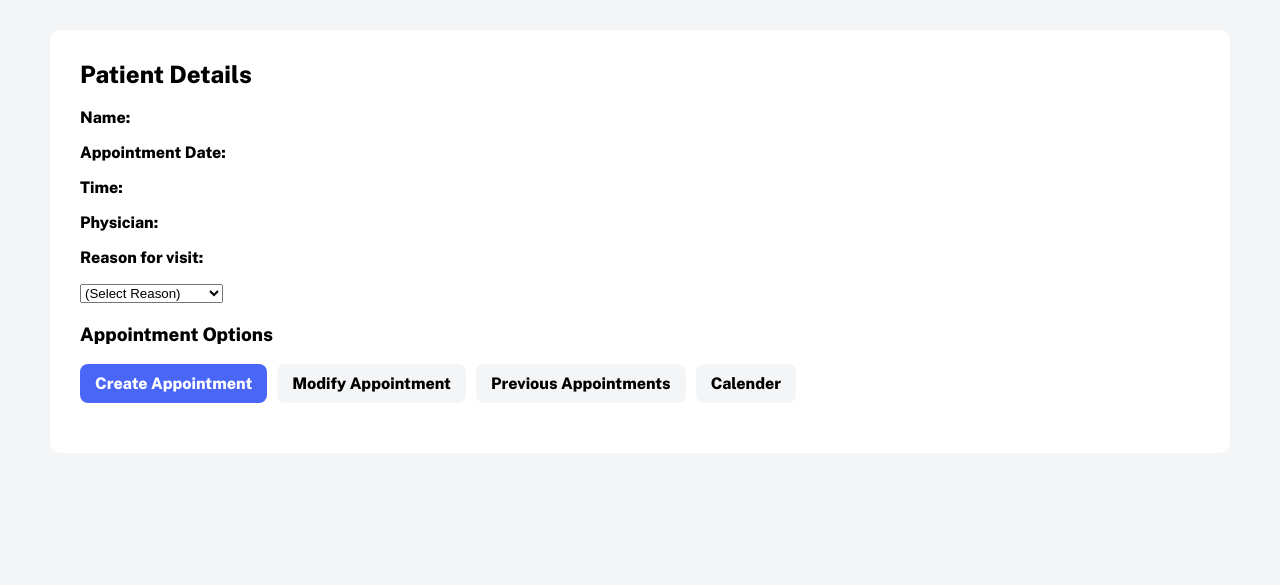
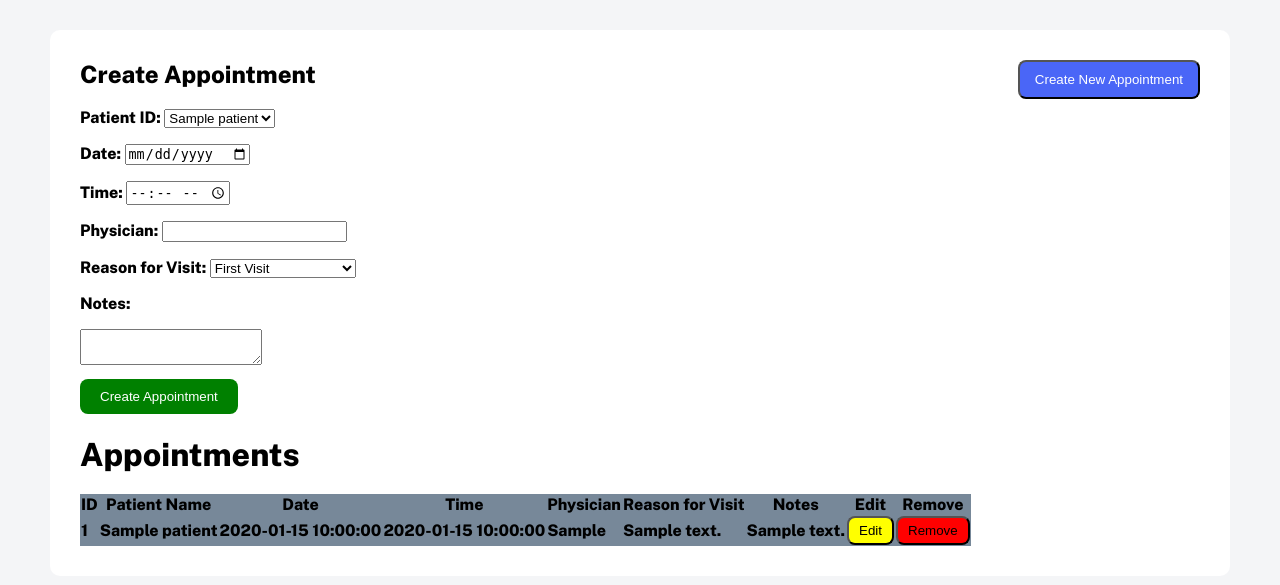
Before and after one commit to kxvalencia/capstone, a PHP site: page /Appointments.php in a window 1280 px wide. Shown: the part 79-664 px from the top of the page. Run offline with PHP 8.4, Linux system fonts and the light colour scheme; tables that the repository leaves empty or names only in its code hold one stand-in row (values such as "Sample post").

Commit message:
Update Appointments and patient pages

```diff
--- a/Appointments.php
+++ b/Appointments.php
@@ -1,3 +1,57 @@
+<?php
+require 'db.php'; // Ensure the database connection file is correctly linked
+
+$patients = $pdo->query("SELECT patient_id, name FROM patients")->fetchAll(PDO::FETCH_ASSOC);
+$selectedAppointment = null;
+
+if (isset($_GET['select_id']) && $_GET['select_id'] != '') {
+    $stmt = $pdo->prepare("SELECT * FROM appointments WHERE appointment_id = ?");
+    $stmt->execute([$_GET['select_id']]);
+    $selectedAppointment = $stmt->fetch(PDO::FETCH_ASSOC);
+}
+
+if ($_SERVER["REQUEST_METHOD"] == "POST") {
+    // Extract and sanitize input data
+    $patientId = $_POST['patient_id'];
+    $appointmentDate = $_POST['appointment_date'];
+    $appointmentTime = $_POST['appointment_time'];
+    $physician = $_POST['physician'];
+    $reasonForVisit = $_POST['reason_for_visit'];
+    $notes = $_POST['notes'];
+
+    if (!empty($_POST['appointment_id'])) {
+        $appointmentId = $_POST['appointment_id'];
+        $sql = "UPDATE appointments SET patient_id=?, appointment_date=?, appointment_time=?, physician=?, reason_for_visit=?, notes=? WHERE appointment_id=?";
+        $stmt = $pdo->prepare($sql);
+        $stmt->execute([$patientId, $appointmentDate, $appointmentTime, $physician, $reasonForVisit, $notes, $appointmentId]);
+    } else {
+        $sql = "INSERT INTO appointments (patient_id, appointment_date, appointment_time, physician, reason_for_visit, notes) VALUES (?, ?, ?, ?, ?, ?)";
+        $stmt = $pdo->prepare($sql);
+        $stmt->execute([$patientId, $appointmentDate, $appointmentTime, $physician, $reasonForVisit, $notes]);
+    }
+
+    header("Location: Appointments_new.php");
+    exit();
+}
+
+function getAllAppointments($pdo)
+{
+    $stmt = $pdo->query("SELECT appointments.appointment_id, patients.name as patient_name, appointments.appointment_date, appointments.appointment_time, appointments.physician, appointments.reason_for_visit, appointments.notes FROM appointments JOIN patients ON appointments.patient_id = patients.patient_id");
+    return $stmt->fetchAll(PDO::FETCH_ASSOC);
+}
+
+// Handle delete request
+if (isset($_GET['delete_id']) && $_GET['delete_id'] != '') {
+    $stmt = $pdo->prepare("DELETE FROM appointments WHERE appointment_id = ?");
+    $stmt->execute([$_GET['delete_id']]);
+
+    header("Location: Appointments_new.php");
+    exit();
+}
+
+$appointments = getAllAppointments($pdo);
+?>
+
 <!DOCTYPE html>
 <html lang="en">
 
@@ -21,287 +75,117 @@
         </div>
     </div>
 
-
-    <!-- Patient Info section -->
     <div class="profile-box">
         <div class="profile-section">
-            <h2>Patient Details</h2>
-            <p><strong>Name:</strong></p>
-            <p><strong>Appointment Date:</strong></p>
-            <p><strong>Time:</strong></p>
-            <p><strong>Physician:</strong></p>
-            <p><strong>Reason for visit:</strong></p>
-            <select name="Reason">
-                <option value="Select">(Select Reason)</option>
-                <option value="First Visit">First Visit</option>
-                <option value="Follow-up Visit">Follow-up Visit</option>
-                <option value="Wellness Check">Wellness Check</option>
-                <option value="Pre-Op Consultation">Pre-Op Consultation</option>
-                <option value="Surgery">Surgery</option>
-                <option value="Post-op Consultation">Post-op Consulation</option>
-            </select>
-        </div>
+            <h2>Create Appointment
+                <a href="Appointments_new.php"><button class="new-link">Create New Appointment</button></a>
 
-        <!-- Button selection area -->
-        <h3>Appointment Options</h3>
-        <div class="tabs">
-            <a class="tab-link active" id="popup-link" onclick="openFormCreate(); showTab()">Create Appointment</a>
-            <a class="tab-link" id="popup-link" onclick="openFormModify(); showTab()">Modify Appointment</a>
-            <a class="tab-link" id="popup-link" onclick="openFormPrevious(); showTab()">Previous Appointments</a>
-            <a class="tab-link" id="popup-link" onclick="openFormCalender(); showTab()">Calender</a>
-        </div>
+            </h2>
+
+            <!-- Appointment Form Section -->
+            <form action="Appointments_new.php" method="post">
+                <input type="hidden" name="appointment_id"
+                    value="<?php echo $selectedAppointment['appointment_id'] ?? ''; ?>">
+
+                <!-- Patient ID Dropdown -->
+                <p><label for="patient_id">Patient ID: </label>
+                    <select name="patient_id">
+                        <?php foreach ($patients as $patient): ?>
+                            <option value="<?php echo $patient['patient_id']; ?>" <?php echo $selectedAppointment && $selectedAppointment['patient_id'] == $patient['patient_id'] ? 'selected' : ''; ?>>
+                                <?php echo htmlspecialchars($patient['name']); ?>
+                            </option>
+                        <?php endforeach; ?>
+                    </select>
+                </p>
+
+                <p><label for="appointment_date">Date: </label>
+                    <input type="date" name="appointment_date"
+                        value="<?php echo $selectedAppointment['appointment_date'] ?? ''; ?>">
+                </p>
 
 
-        <!-- Create Appointment -->
-        <div id="popup-window" class="popupWindow">
-            <h3 class="title">New Appointment</h3>
-            <form class="form-popup">
-                <input type="text" placeholder="First Name" class="inputField">
-                <input type="text" placeholder="Last Name" class="inputField">
-                <input type="datetime" placeholder="Appointment Date" class="inputField">
-                <input type="datetime" placeholder="Appointment Time" class="inputField">
+                <p><label for="appointment_time">Time: </label>
+                    <input type="time" name="appointment_time"
+                        value="<?php echo $selectedAppointment['appointment_time'] ?? ''; ?>">
+                </p>
 
-                <button class="submit" type="submit">Submit</button>
+                <p><label for="physician">Physician: </label>
+                    <input type="text" name="physician" value="<?php echo $selectedAppointment['physician'] ?? ''; ?>">
+                </p>
 
+                <p><label for="reason_for_visit">Reason for Visit: </label>
+                    <select name="reason_for_visit">
+                        <?php
+                        $reasonsForVisit = ['First Visit', 'Follow-up Visit', 'Wellness Check', 'Pre-Op Consultation', 'Surgery', 'Post-op Consultation'];
+                        foreach ($reasonsForVisit as $reason): ?>
+                            <option value="<?php echo $reason; ?>" <?php echo (isset($selectedAppointment) && $selectedAppointment['reason_for_visit'] == $reason) ? 'selected' : ''; ?>>
+                                <?php echo $reason; ?>
+                            </option>
+                        <?php endforeach; ?>
+                    </select>
+                </p>
+
+                <p><label for="notes">Notes:</label></p>
+                <textarea name="notes"><?php echo $selectedAppointment['notes'] ?? ''; ?></textarea>
+                <br />
+
+                <input type="submit" class="submit-btn"
+                    value="<?php echo isset($selectedAppointment) ? 'Update Appointment' : 'Create Appointment'; ?>">
             </form>
-            <button class="closeButton" ="close-button" onclick="closeFormCreate()">Close</button>
 
         </div>
 
-        <!-- Modify Appointment -->
-        <div id="modify-window" class="popupWindow">
+        <!-- Appointments List -->
+        <div>
+            <h1>Appointments</h1>
+            <table>
+                <!-- Table Headers -->
+                <tr>
+                    <th>ID</th>
+                    <th>Patient Name</th>
+                    <th>Date</th>
+                    <th>Time</th>
+                    <th>Physician</th>
+                    <th>Reason for Visit</th>
+                    <th>Notes</th>
+                    <th>Edit</th>
+                    <th>Remove</th>
+                </tr>
 
-            <div class="formBox">
-                <h3 class="title">Existing Appointment</h3>
-                <div class="tabs">
-                    <button class="tabButton active" onclick="ShowTab('reschedAppointment')">Reschedule Appointment</button>
-                    <button class="tabButton" onclick="ShowTab('cancelAppointment')">Cancel Appointment</button>
-                </div>
-
-                <!-- Reschedule Appointment -->
-                <form id="reschedAppointment" class="inputGroup">
-                    <input type="text" placeholder="First Name" class="inputField">
-                    <input type="text" placeholder="Last Name" class="inputField">
-                    <input type="datetime" placeholder="Original Appointment Date" class="inputField">
-                    <input type="datetime" placeholder="Original Appointment Time" class="inputField">
-                    <input type="datetime" placeholder="New Appointment Date" class="inputField">
-                    <input type="datetime" placeholder="New Appointment Time" class="inputField">
-                    <button class="submit" type="submit" class="submitButton">Reschedule</button>
-                </form>
-
-                <!-- Cancel Appointment -->
-                <form id="cancelAppointment" class="inputGroup hidden">
-                    <input type="text" placeholder="First Name" class="inputField">
-                    <input type="text" placeholder="Last Name" class="inputField">
-                    <input type="datetime" placeholder="Appointment Date" class="inputField">
-                    <input type="datetime" placeholder="Appointment Time" class="inputField">
-                    <button class="submit" type="submit" class="submitButton">Cancel</button>
-                </form>
-            </div>
-            <button class="closeButton" id="close-button" onclick="closeFormModify()">Close</button>
-
+                <!-- Table Rows -->
+                <?php foreach ($appointments as $appointment): ?>
+                    <tr>
+                        <td>
+                            <?php echo htmlspecialchars($appointment['appointment_id']); ?>
+                        </td>
+                        <td>
+                            <?php echo htmlspecialchars($appointment['patient_name']); ?>
+                        </td>
+                        <td>
+                            <?php echo htmlspecialchars($appointment['appointment_date']); ?>
+                        </td>
+                        <td>
+                            <?php echo htmlspecialchars($appointment['appointment_time']); ?>
+                        </td>
+                        <td>
+                            <?php echo htmlspecialchars($appointment['physician']); ?>
+                        </td>
+                        <td>
+                            <?php echo htmlspecialchars($appointment['reason_for_visit']); ?>
+                        </td>
+                        <td>
+                            <?php echo htmlspecialchars($appointment['notes']); ?>
+                        </td>
+                        <td><a href="Appointments_new.php?select_id=<?php echo $appointment['appointment_id']; ?>"><button
+                                    class="edit-btn">Edit</button></a></td>
+                        <td><a href="Appointments_new.php?delete_id=<?php echo $appointment['appointment_id']; ?>"
+                                onclick="return confirm('Are you sure you want to delete this appointment?');"><button
+                                    class="remove-btn">Remove</button></a></td>
+                    </tr>
+                <?php endforeach; ?>
+            </table>
         </div>
 
-        <!-- Previous Appointments -->
-        <div id="previous-window" class="popupWindow">
-            <h3 class="title">Appointment History</h3>
-            <form class="form-popup">
-                <p><strong>Name:</strong></p>
-                <p><strong>Appointment Date:</strong></p>
-                <p><strong>Time:</strong></p>
-                <p><strong>Physician:</strong></p>
-                <p><strong>Reason for visit:</strong></p>
+</body>
 
-                <button type="submit">Back</button>
-                <button type="submit">Next</button>
-
-            </form>
-            <button class="closeButton" onclick="closeFormPrevious()">Close</button>
-
-        </div>
-
-
-
-        <script>
-            // Functions to open and close 'Create Appointment' button
-            function openFormCreate() {
-             document.getElementById("popup-window").style.display = "block";
-            }
-
-            function closeFormCreate() {
-             document.getElementById("popup-window").style.display = "none";
-            }
-
-            // Functions to open and close 'Modify Appointment' button
-            function openFormModify() {
-             document.getElementById("modify-window").style.display = "block";
-            }
-
-            function closeFormModify() {
-             document.getElementById("modify-window").style.display = "none";
-            }
-
-            // Functions to open and close 'Past Appointments' button
-            function openFormPrevious() {
-                document.getElementById("previous-window").style.display = "block";
-            }
-
-            function closeFormPrevious() {
-                document.getElementById("previous-window").style.display = "none";
-            }
-
-            // Functions to open and close 'Calender' button
-            function openFormCalender() {
-             document.getElementById("calender").style.display = "block";
-            }
-
-            function closeFormCalender() {
-             document.getElementById("calender").style.display = "none";
-            }
-
-            // Functions to oscillate between 'Reschedule' & 'Cancel' buttons
-            function ShowTab(id) {
-            var forms = document.getElementsByClassName('inputGroup');
-            for(var i = 0; i < forms.length; i++) {
-                forms[i].classList.add('hidden');
-            }
-            document.getElementById(id).classList.remove('hidden');
-
-            var buttons = document.getElementsByClassName('tabButton');
-            for(var i = 0; i < buttons.length; i++) {
-                buttons[i].classList.remove('active');
-            }
-            event.currentTarget.classList.add('active');
-        }
-
-        function showTab(tabId) {
-            const tabs = document.querySelectorAll('.tab-content');
-            tabs.forEach(tab => {
-                tab.classList.remove('active');
-            });
-
-            const tabLinks = document.querySelectorAll('.tab-link');
-            tabLinks.forEach(link => {
-                link.classList.remove('active');
-            });
-
-            document.getElementById(tabId).classList.add('active');
-            [...tabLinks].find(link => link.getAttribute('onclick') === `showTab('${tabId}')`).classList.add('active');
-        }
-
-
-         </script>
-
-         <!-- Calender -->
-        <div id="calender" class="calenderWindow">
-            <button class="closeButton" id="close-button" onclick="closeFormCalender()">close</button>
-            <!-- Here we are using attributes like
-        cellspacing and cellpadding -->
-
-    <!-- The purpose of the cellpadding is
-        the space that a user want between
-        the border of cell and its contents-->
-
-    <!-- cellspacing is used to specify the
-        space between the cell and its contents -->
-    <h2 align="center" style="color: blue;">
-        October 2023
-    </h2>
-    <br />
-
-    <table bgcolor="lightgrey" align="center"
-        cellspacing="21" cellpadding="21">
-
-        <!-- The tr tag is used to enter
-            rows in the table -->
-
-        <!-- It is used to give the heading to the
-            table. We can give the heading to the
-            top and bottom of the table -->
-
-        <caption align="top">
-            <!-- Here we have used the attribute
-                that is style and we have colored
-                the sentence to make it better
-                depending on the web page-->
-        </caption>
-
-        <!-- Here th stands for the heading of the
-            table that comes in the first row-->
-
-        <!-- The text in this table header tag will
-            appear as bold and is center aligned-->
-
-        <thead>
-            <tr>
-                <!-- Here we have applied inline style
-                     to make it more attractive-->
-                <th>Sun</th>
-                <th>Mon</th>
-                <th>Tue</th>
-                <th>Wed</th>
-                <th>Thu</th>
-                <th>Fri</th>
-                <th>sat</th>
-            </tr>
-        </thead>
-
-        <tbody>
-            <tr>
-                <td>1</td>
-                <td>2</td>
-                <td>3</td>
-                <td>4</td>
-                <td>5</td>
-                <td>6</td>
-                <td>7</td>
-            </tr>
-            <tr></tr>
-            <tr>
-                <td>8</td>
-                <td>9</td>
-                <td>10</td>
-                <td>11</td>
-                <td>12</td>
-                <td>13</td>
-                <td>14</td>
-            </tr>
-            <tr>
-                <td>15</td>
-                <td>16</td>
-                <td>17</td>
-                <td>18</td>
-                <td>19</td>
-                <td>20</td>
-                <td>21</td>
-            </tr>
-            <tr>
-                <td>22</td>
-                <td>23</td>
-                <td>24</td>
-                <td>25</td>
-                <td>26</td>
-                <td>27</td>
-                <td>28</td>
-            </tr>
-            <tr>
-                <td>29</td>
-                <td>30</td>
-                <td>31</td>
-                <td>1</td>
-                <td>2</td>
-                <td>3</td>
-                <td>4</td>
-            </tr>
-            <tr>
-                <td>5</td>
-                <td>6</td>
-                <td>7</td>
-                <td>8</td>
-                <td>9</td>
-                <td>10</td>
-                <td>11</td>
-            </tr>
-        </tbody>
-    </table>
-        </div>
+</html>
--- a/patient.php
+++ b/patient.php
@@ -34,7 +34,7 @@ try {
         <div class="nav">
             <a href="patient.php">Patients</a>
             <a href="prescriptions_page.php">Prescriptions</a>
-            <a href="appointments_page.php">Appointments</a>
+            <a href="Appointments.php">Appointments</a>
             <a href="reports_analytics_page.php">Reports & Analytics</a>
         </div>
     </div>
@@ -51,7 +51,7 @@ try {
 
         <ul class="patient-list">
             <?php foreach ($patients as $patient): ?>
-                <li><a class="patient-name" href="patient_details.php?patient_id=<?php echo $patient['patient_id']; ?>"
+                <li><a class="patient-name" href="patient_profile.php?patient_id=<?php echo $patient['patient_id']; ?>"
                         target="_blank">
                         <?php echo htmlspecialchars($patient['name']); ?>
                     </a></li>
@@ -77,7 +77,7 @@ try {
             const listItem = document.createElement('li');
             const link = document.createElement('a');
             link.classList.add('patient-name');
-            link.href = `patient_details.php?patient_id=${user.patient_id}`; // <-- set href with patient_id
+            link.href = `patient_profile.php?patient_id=${user.patient_id}`; // <-- set href with patient_id
             link.textContent = user.name;
             listItem.appendChild(link);
             patientList.appendChild(listItem);
```
Also changed, not shown: Appointments_new.php (deleted, +0 -173 lines), patient_details.php (deleted, +0 -48 lines), patient_profile.php (+50 -18 lines).
